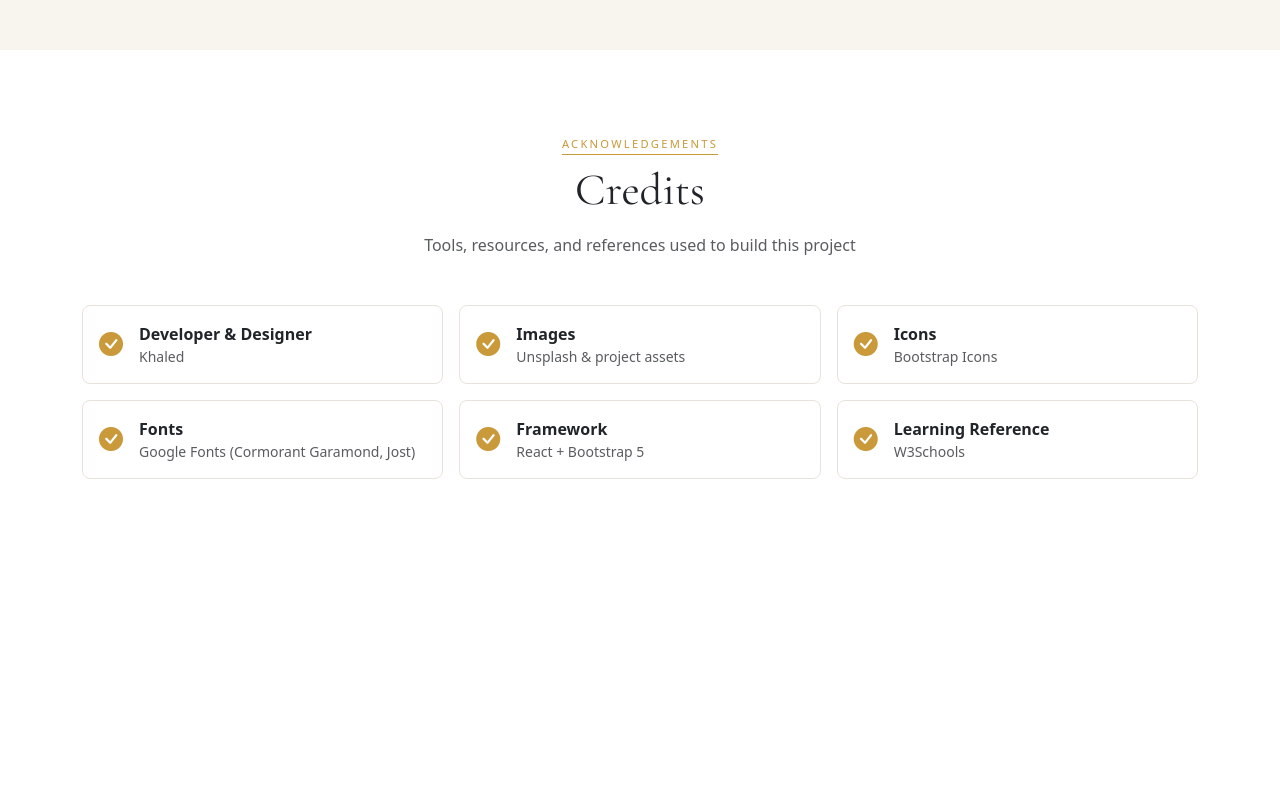
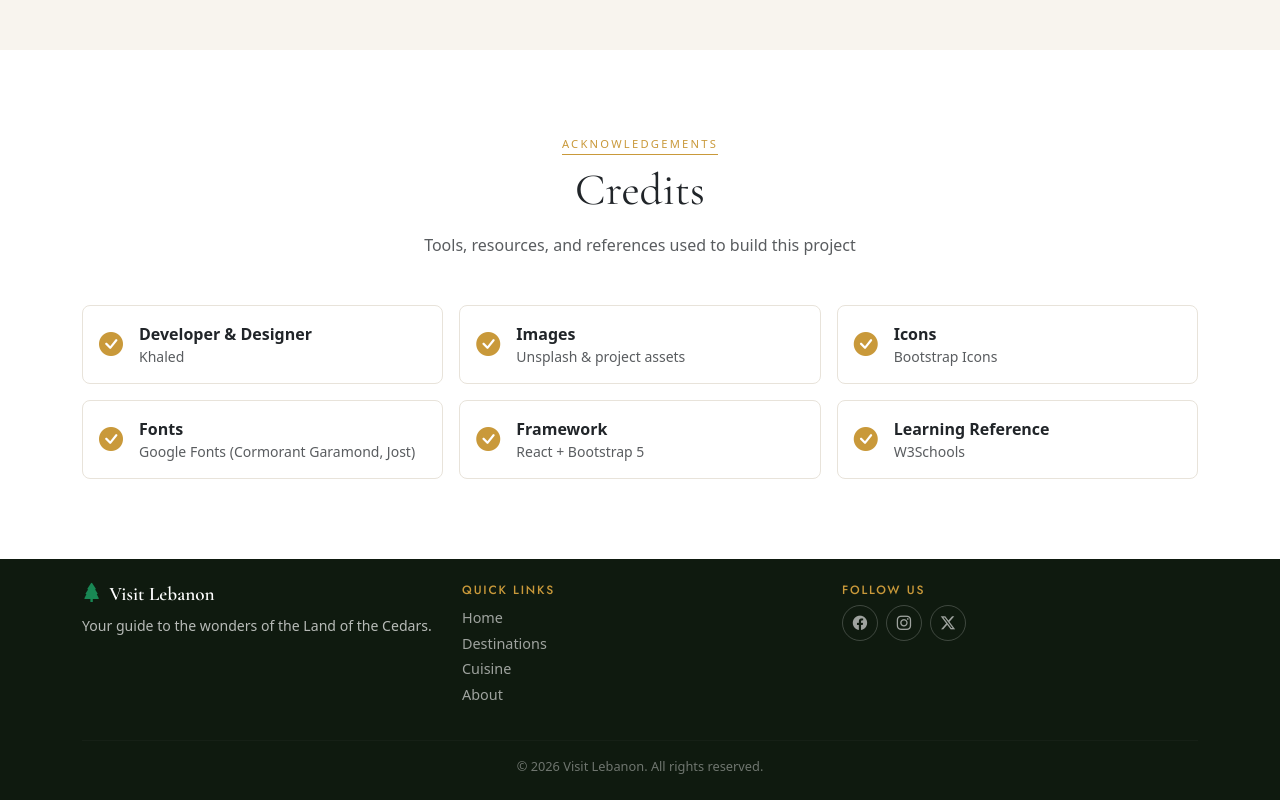
Before and after one commit to khaledkarhani/visit-lebanon, a React (Create React App) app: page /about in a window 1280 px wide. Shown: the part 1691-2491 px from the top of the page. Before the commit the page ends 2250 px from the top, so only its background shows below. Built offline with nearby package versions, Linux system fonts and the light colour scheme.

Commit message:
Add Footer component shown on all pages

```diff
--- a/src/App.js
+++ b/src/App.js
@@ -5,6 +5,7 @@ import Home from './pages/Home';
 import Destinations from './pages/Destinations';
 import Cuisine from './pages/Cuisine';
 import About from './pages/About';
+import Footer from './components/Footer';
 
 function App() {
   return (
@@ -19,6 +20,8 @@ function App() {
         <Route path="/cuisine" element={<Cuisine />} />
         <Route path="/about" element={<About />} />
       </Routes>
+
+      <Footer />
     </BrowserRouter>
   );
 }
--- /dev/null
+++ b/src/components/Footer.js
@@ -0,0 +1,47 @@
+
+import { Link } from 'react-router-dom';
+
+function Footer() {
+  return (
+    <footer className="footer py-4">
+      <div className="container">
+        <div className="row g-4">
+
+          <div className="col-md-4">
+            <h5 className="footer-brand">
+              <i className="bi bi-tree-fill text-success me-2"></i>Visit Lebanon
+            </h5>
+            <p className="footer-text">Your guide to the wonders of the Land of the Cedars.</p>
+          </div>
+
+
+          <div className="col-md-4">
+            <h6 className="footer-heading">Quick Links</h6>
+            <ul className="footer-links list-unstyled">
+              <li><Link to="/">Home</Link></li>
+              <li><Link to="/destinations">Destinations</Link></li>
+              <li><Link to="/cuisine">Cuisine</Link></li>
+              <li><Link to="/about">About</Link></li>
+            </ul>
+          </div>
+
+
+          <div className="col-md-4">
+            <h6 className="footer-heading">Follow Us</h6>
+            <div className="social-icons">
+              <a href="https://facebook.com" target="_blank" rel="noreferrer"><i className="bi bi-facebook"></i></a>
+              <a href="https://instagram.com" target="_blank" rel="noreferrer"><i className="bi bi-instagram"></i></a>
+              <a href="https://twitter.com" target="_blank" rel="noreferrer"><i className="bi bi-twitter-x"></i></a>
+            </div>
+          </div>
+
+        </div>
+
+        <hr className="footer-hr" />
+        <p className="text-center footer-copy mb-0">&copy; 2026 Visit Lebanon. All rights reserved.</p>
+      </div>
+    </footer>
+  );
+}
+
+export default Footer;
```
